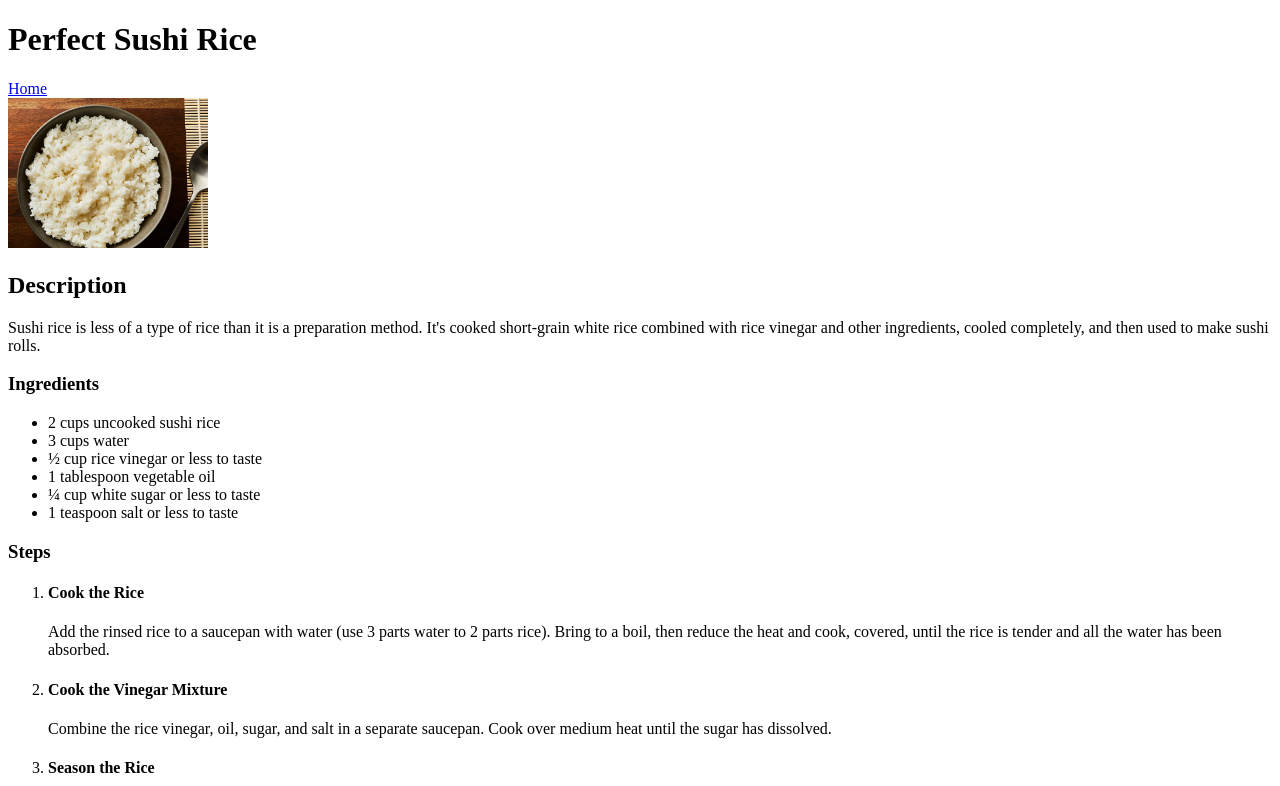
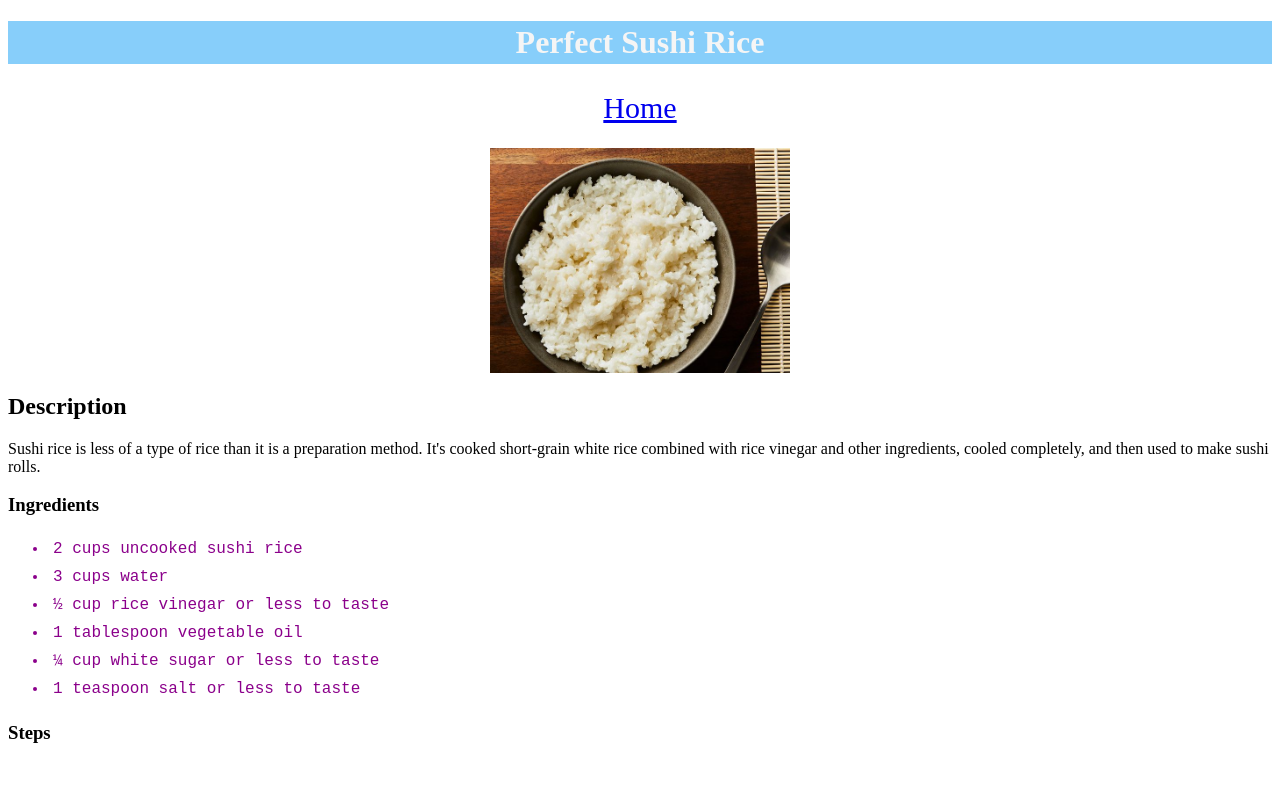
Before and after one commit to splossion/odin-recipies, a plain HTML site: page recipies/sushi.html in a window 1280 px wide. Shown: the top 786 px of the page. Drawn offline with Linux system fonts and the light colour scheme.

Commit message:
Add CSS Styling

```diff
--- a/recipies/sushi.html
+++ b/recipies/sushi.html
@@ -3,13 +3,14 @@
     <head>
         <meta charset="UTF-8">
         <title>Sushi Recipe</title>
+        <link rel="stylesheet" href="../style.css">
     </head>
 
     <body>
         <h1>Perfect Sushi Rice</h1>
-        <a href="../index.html">Home</a>
+        <a href="../index.html" class="home">Home</a>
         <br>
-        <img src="images/sushi.jpg" alt="Sushi rice" width="200">
+        <img src="images/sushi.jpg" alt="Sushi rice" width="200" class="food-image">
         <h2>Description</h2>
         <p>Sushi rice is less of a type of rice than it is a preparation method.
             It's cooked short-grain white rice combined with rice vinegar and other ingredients,
--- /dev/null
+++ b/style.css
@@ -0,0 +1,37 @@
+*:visited {
+    color: inherit;
+}
+
+h1 {
+    text-align: center;
+    font-family: 'Times New Roman', Times, serif;
+    font-weight: bold;
+    color: whitesmoke;
+    background-color: lightskyblue;
+    padding: 3px;
+}
+
+li {
+    padding: 5px;
+    font-family: 'Courier New', Courier, monospace;
+    color: darkmagenta;
+}
+
+li h4 {
+    font-weight: bold;
+    padding: 0px;
+}
+
+
+.home {
+    text-align: center;
+    padding: 5px;
+    display: block;
+    font-size: 30px;
+}
+
+.food-image {
+    display: block;
+    margin: auto;
+    width: 300px;
+}
```
Also changed, not shown: index.html (+1 -0 lines), recipies/doritos.html (+3 -2 lines), recipies/ramen.html (+3 -2 lines).
